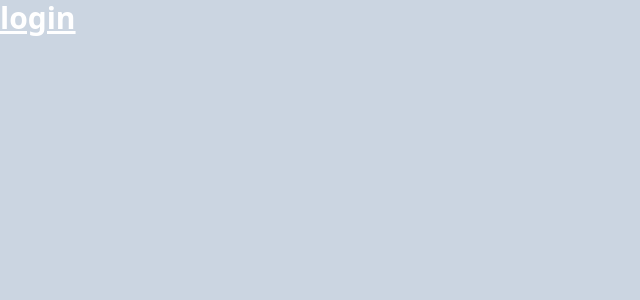
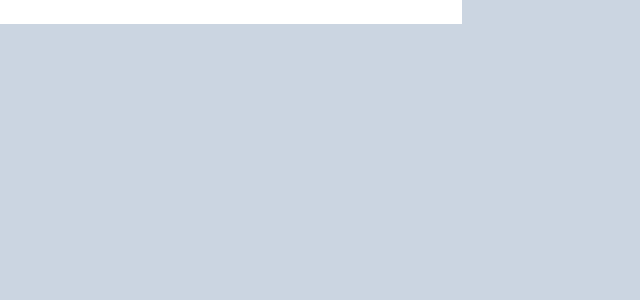
Before and after one commit to ruko19/Food-delivery-app-spring-, a React (Vite) app: page /login in a window 1280 px wide. Shown: the top 300 px of the page, without its empty margins (0-640 px from the left). Built offline with nearby package versions, Linux system fonts and the light colour scheme.

Commit message:
add hook useAuth

```diff
--- a/src/Pages/Login/Login.jsx
+++ b/src/Pages/Login/Login.jsx
@@ -3,10 +3,12 @@ import "./Login.css"
 
 const Login = () => {
     return (
-        <div>
-            <h1 className='text-3xl font-bold underline'>login</h1>
-
-        </div>
+        <form >
+            <div>
+                <input type="email" />
+                <input type="password" />
+            </div>
+        </form>
     )
 }
 
--- /dev/null
+++ b/src/context/authContex.jsx
@@ -0,0 +1,17 @@
+import { createContext } from "react";
+
+export const authcontext = createContext()
+
+export const AuthProvider = ({ children }) => {
+
+    const user = {
+        login: true
+    }
+
+    return (
+        <authcontext.Provider value={{ user }}>
+            {children}
+
+        </authcontext.Provider>
+    )
+}
--- /dev/null
+++ b/src/hooks/useAuth.jsx
@@ -0,0 +1,12 @@
+import { useContext } from "react";
+
+import { authcontext } from "../context/authContex";
+
+
+const useAuth = () => {
+    return (
+        useContext(authcontext)
+    )
+}
+
+export { useAuth }
```
Also changed, not shown: src/Pages/Home/Home.jsx (+7 -1 lines), src/main.jsx (+6 -3 lines).
